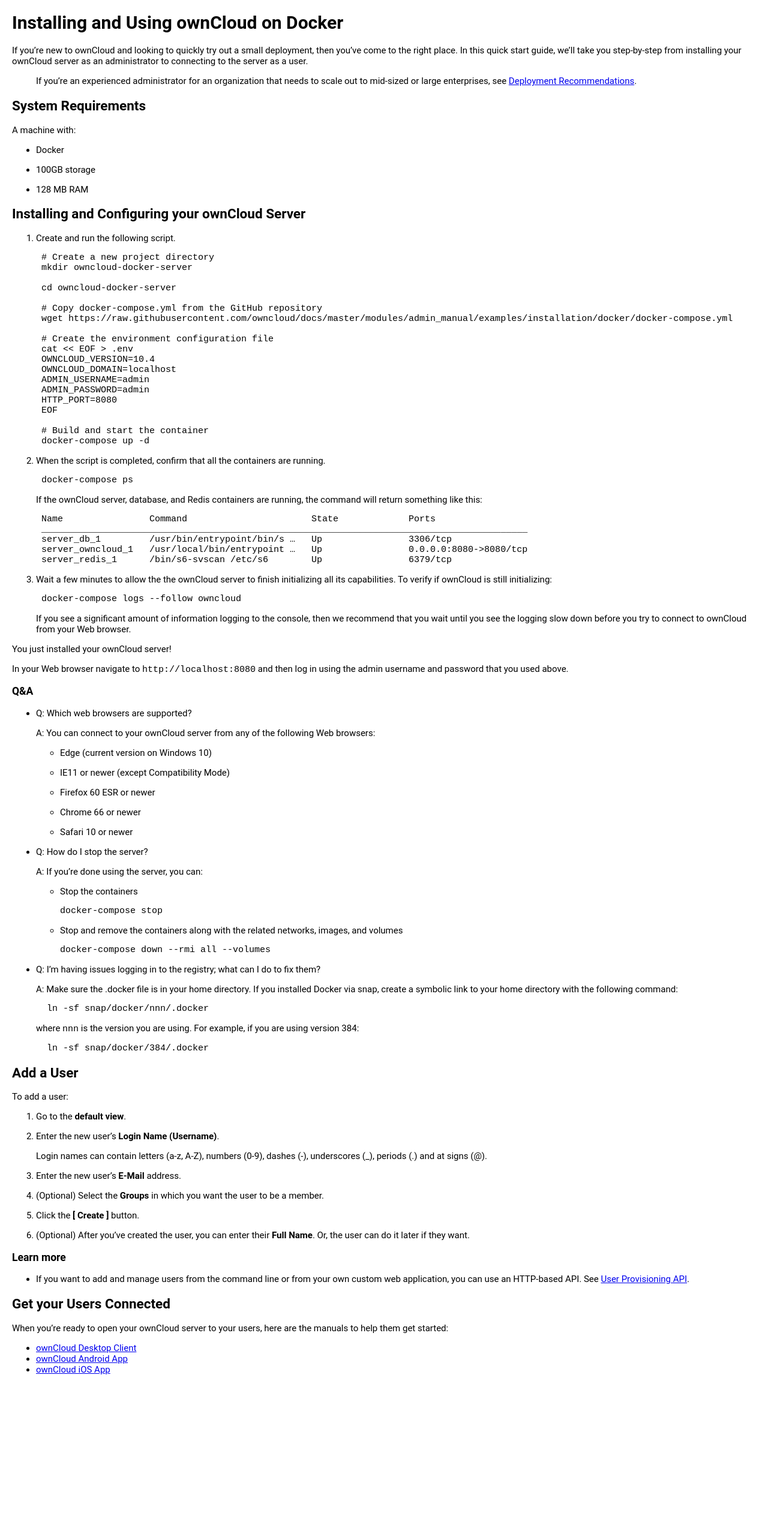
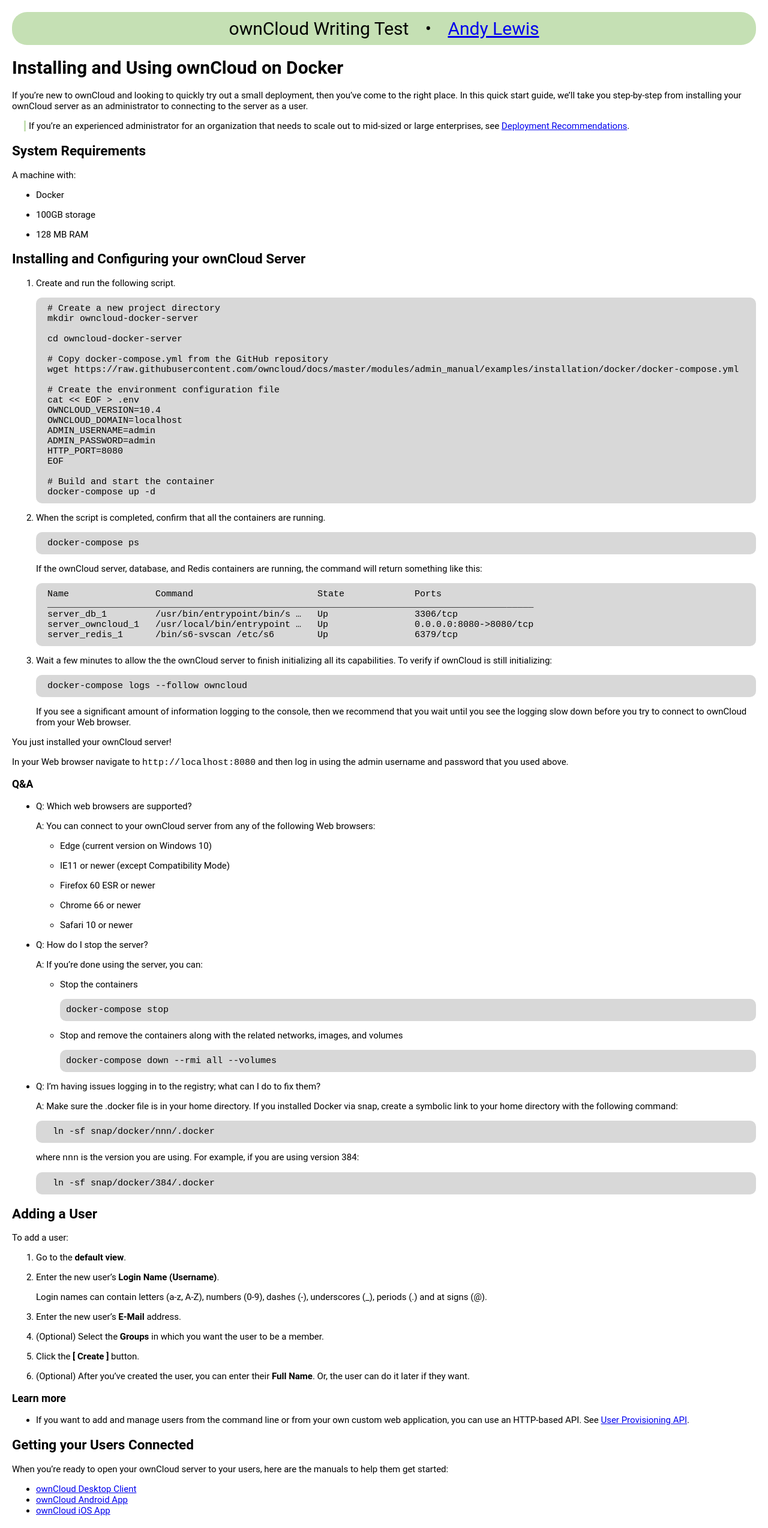
Before and after one commit to andyjlewis/andyjlewis.github.io, a Jekyll site: the page built from owncloud/quickstart_docker.md, in a window 1280 px wide. Shown: the whole page at 60% size. Built offline with Jekyll 4.4.1, drawn with Linux system fonts in a browser that asks for light colours; before the commit the page ends 2312 px from its top, so only the background shows below that.

Commit message:
final tweaks

```diff
--- a/_layouts/owncloud.html
+++ b/_layouts/owncloud.html
@@ -6,6 +6,9 @@
     <link rel="stylesheet" href="/css/owncloud.css">
   </head>
   <body>
+    <div class='header'>
+      <span>ownCloud Writing Test</span> &#8226; <span><a href='https://linkedin.com/in/andrewjelewis'>Andy Lewis</a></span>
+    </div>
     {{ content }}
   </body>
 </html>
--- a/_sass/main.scss
+++ b/_sass/main.scss
@@ -2,3 +2,28 @@ body {
     font: normal 15px "Roboto", "Helvetica", Arial, sans-serif;
     margin:20px
 }
+
+pre {
+    background-color: #D8D8D8;
+    border-radius: 10px;
+    padding:10px;
+}
+
+blockquote {
+    border-left: 3px solid #C5E0B4;
+    padding-left: 5px;
+    margin-left: 20px;
+}
+
+.header {
+    width: 100%;
+    padding: 10px 0 10px 0;
+    background-color: #C5E0B4;
+    text-align: center;
+    font-size: 200%;
+    border-radius: 25px;
+}
+
+.header span {
+    margin: 0 20px 0 20px;
+}
--- a/owncloud/_include/add_user.md
+++ b/owncloud/_include/add_user.md
@@ -1,4 +1,4 @@
-## Add a User
+## Adding a User
 
 To add a user:
 
--- a/owncloud/_include/connect.md
+++ b/owncloud/_include/connect.md
@@ -1,4 +1,4 @@
-## Get your Users Connected
+## Getting your Users Connected
 
 When you're ready to open your ownCloud server to your users, here are the manuals to help them get started:
 
```
Also changed, not shown: owncloud/_include/enable_port_8080.md (added, +38 -0 lines), owncloud/quickstart_ubuntu.md (+2 -0 lines).
